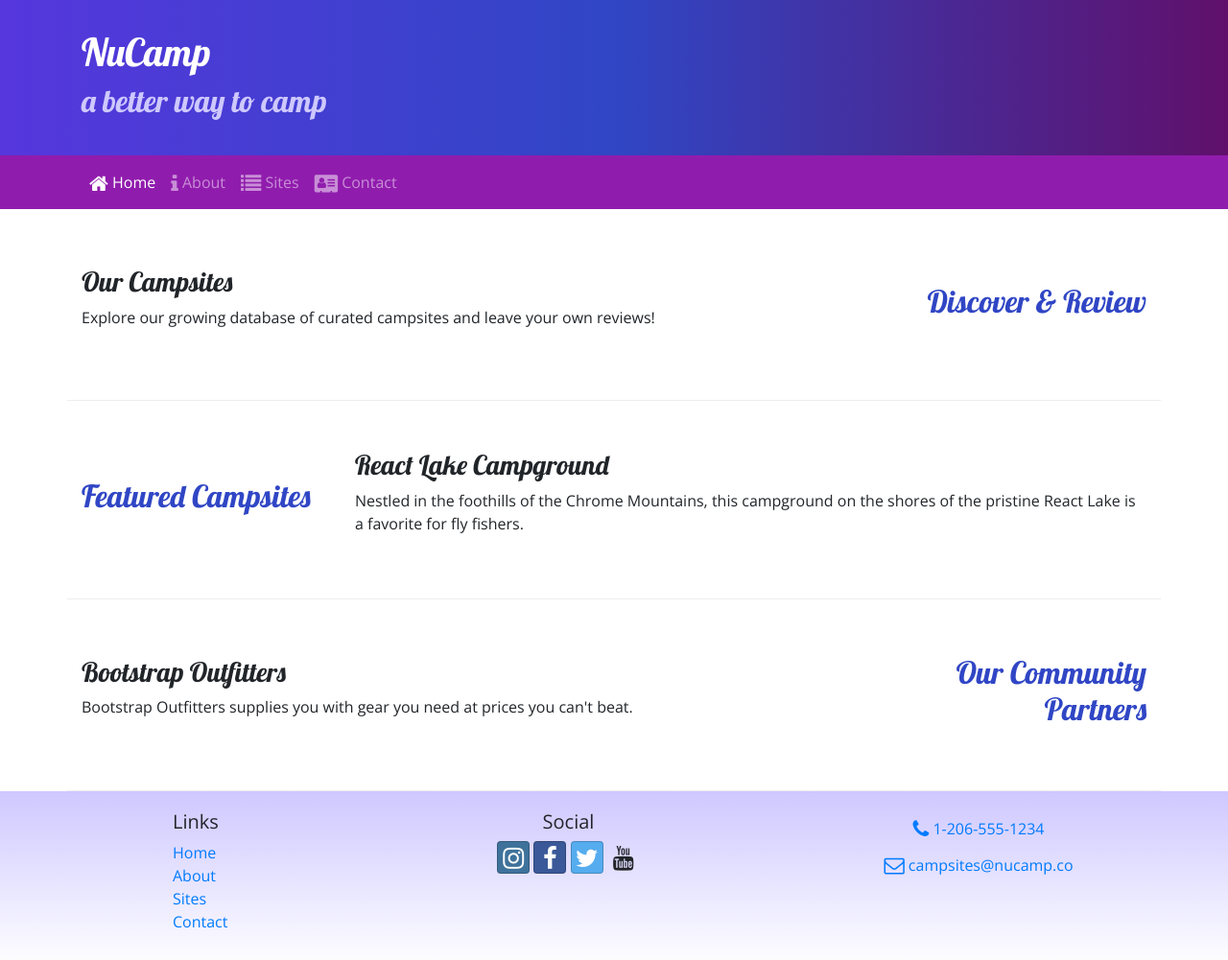
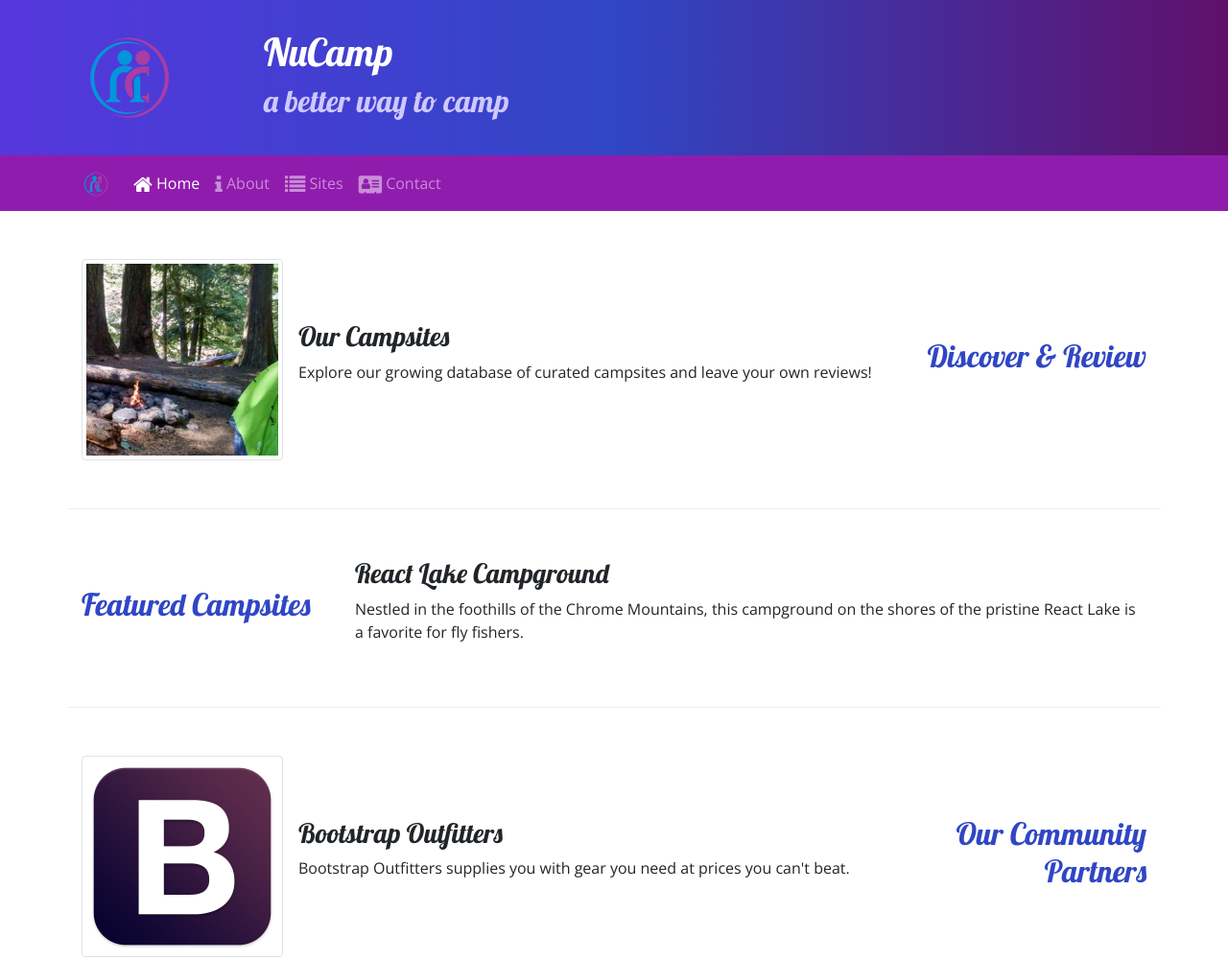
Before and after one commit to MojiTom/nucamp-site, a website: page index.html in a window 1280 px wide. Shown: the top 1001 px of the page at 96% size. Drawn offline with nearby package versions, Linux system fonts and the light colour scheme.

Commit message:
Adding images

```diff
--- a/index.html
+++ b/index.html
@@ -21,16 +21,17 @@
 <body>
 
     <header class="jumbotron jumbotron-fluid">
-
         <div class="container">
             <div class="row">
+                <div class="col-4 col-sm-3 col-md-2 align-self-center">
+                    <img src="img/logo.png" alt="Logo" class="img-fluid" />
+                </div>
                 <div class="col">
                     <h1>NuCamp</h1>
                     <h2>a better way to camp</h2>
                 </div>
             </div>
         </div>
-
     </header>
 
     <nav class="navbar navbar-expand-sm navbar-dark sticky-top">
@@ -38,7 +39,8 @@
             <!-- Button Notes: This replaces the nav links w/ a button at sm & xs. The ml-auto class
             moves the button to the right of the navbar. The data-target value should also be in the
             div surrounding the list. -->
-            <button class="navbar-toggler ml-auto" type="button" data-toggle="collapse" data-target="#nucampNavbar">
+            <a class="navbar-brand" href="#"><img src="img/logo.png" height="30" width="30" alt="logo"></a>
+            <button class="navbar-toggler" type="button" data-toggle="collapse" data-target="#nucampNavbar">
                 <span class="navbar-toggler-icon"></span>
             </button>
             <div class="collapse navbar-collapse" id="nucampNavbar">
@@ -59,8 +61,13 @@
                 <h2 class="text-sm-right">Discover & Review</h2>
             </div>
             <div class="col">
-                <h3>Our Campsites</h3>
-                <p class="d-none d-sm-block">Explore our growing database of curated campsites and leave your own reviews!</p>
+                <div class="media">
+                    <img class="d-flex mr-3 img-thumbnail" src="img/breadcrumb-trail-thumb.jpg" alt="Breadcrumb Trail" />
+                    <div class="media-body align-self-center">
+                        <h3>Our Campsites</h3>
+                        <p class="d-none d-sm-block">Explore our growing database of curated campsites and leave your own reviews!</p>
+                    </div>
+                </div>
             </div>
         </div>
 
@@ -79,8 +86,13 @@
                 <h2 class="text-sm-right">Our Community Partners</h2>
             </div>
             <div class="col">
-                <h3>Bootstrap Outfitters</h3>
-                <p class="d-none d-sm-block">Bootstrap Outfitters supplies you with gear you need at prices you can't beat.</p>
+                <div class="media">
+                    <img class="d-flex mr-3 img-thumbnail" src="img/bootstrap-thumb.png" alt="Bootstrap Outfitters">
+                    <div class="media-body align-self-center">
+                        <h3>Bootstrap Outfitters</h3>
+                        <p class="d-none d-sm-block">Bootstrap Outfitters supplies you with gear you need at prices you can't beat.</p>
+                    </div>
+                </div>
             </div>
         </div>
 
```
Also changed, not shown: aboutus.html (+5 -1 lines), contactus.html (+5 -1 lines), img/bootstrap-thumb.png (added), img/breadcrumb-trail-thumb.jpg (added), img/breadcrumb-trail.jpg (added), img/chrome-river-thumb.jpg (added), img/chrome-river.jpg (added), img/logo.png (added), img/react-lake-thumb.jpg (added), img/react-lake.jpg (added), 1 other file.
